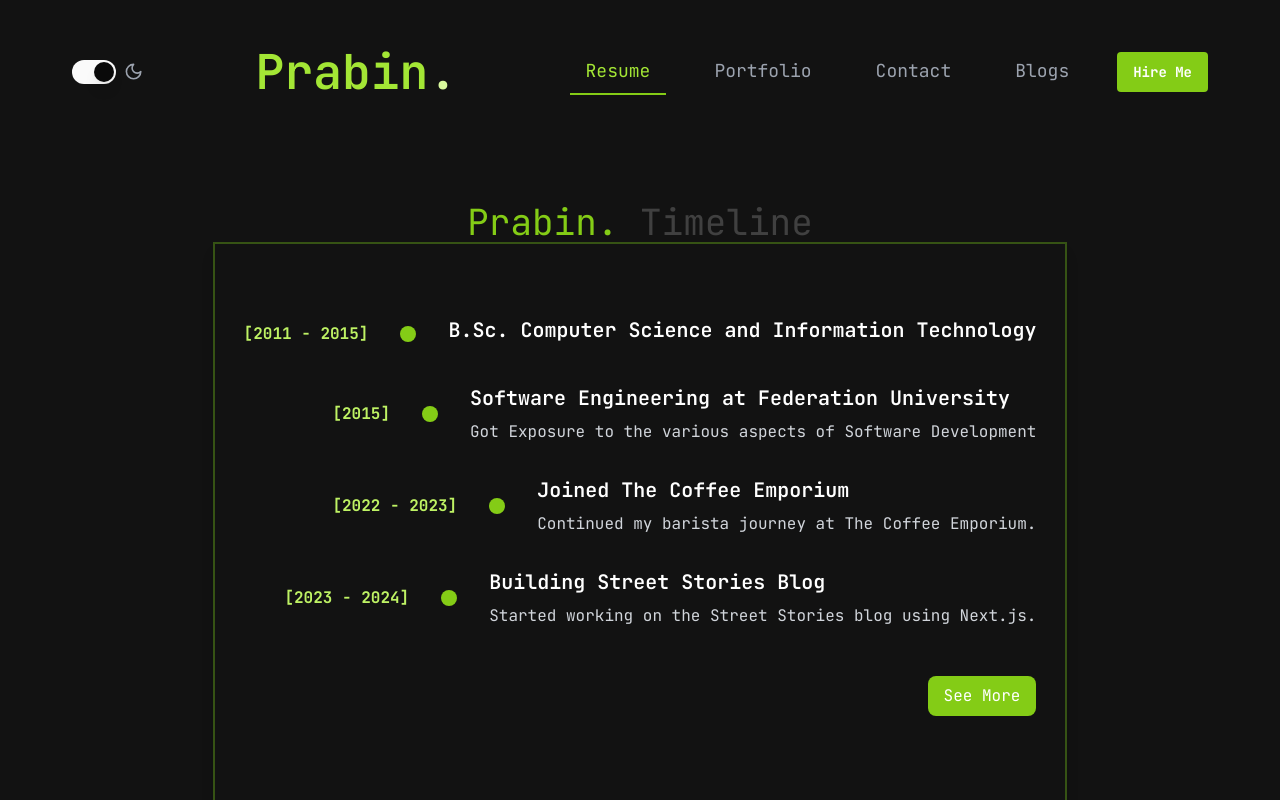
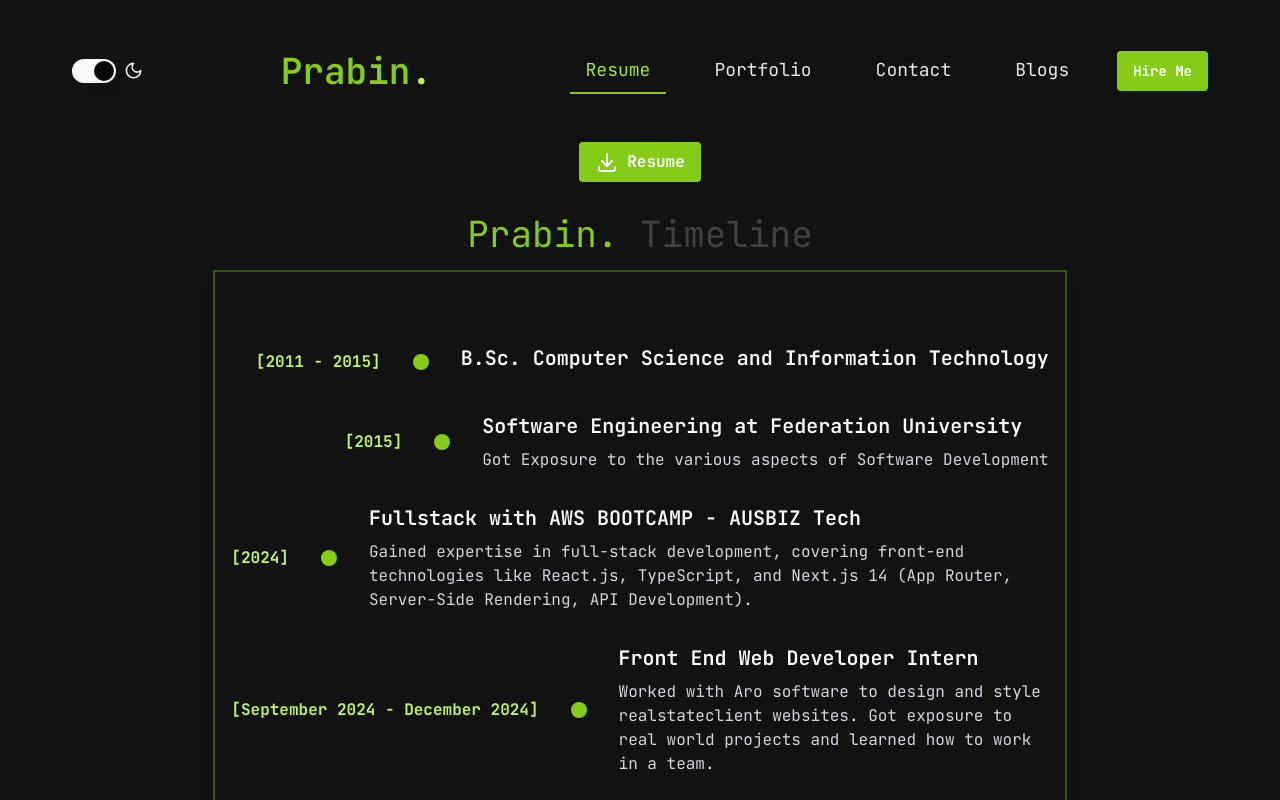
Before and after one commit to PrabinMhzn/next-portfolio, a Next.js app: page /resume in a window 1280 px wide. Shown: the top 800 px of the page. Built offline with nearby package versions, Linux system fonts and the light colour scheme.

Commit message:
refactor: update styles in Portfolio and Header components, rename shuffle function, and enhance Resume button functionality

```diff
--- a/app/portfolio/page.tsx
+++ b/app/portfolio/page.tsx
@@ -62,9 +62,7 @@ const Portfolio: React.FC = () => {
           animate={{ opacity: 1 }}
           transition={{ duration: 0.5 }}
         >
-          <p className="text-4xl font-bold inline border-b-4 border-lime-400">
-            Portfolio
-          </p>
+          <p className="text-4xl font-bold inline text-lime-400">Portfolio</p>
           <p className="py-4">Check out my works here</p>
         </motion.div>
         <div className="grid sm:grid-cols-2 md:grid-cols-3 gap-12 px-4 sm:px-0">
--- a/app/resume/page.tsx
+++ b/app/resume/page.tsx
@@ -1,10 +1,24 @@
+"use client";
+
 import Timeline from "@/components/Timeline";
-import React from "react";
+import { IconDownload } from "@tabler/icons-react";
+import React, { use } from "react";
 
 function Resume() {
+  const handleClick = () => {
+    window.open("/Resume.pdf", "_blank");
+  };
+
   return (
     <div className="flex flex-col items-center justify-center w-screen min-h-screen mb-8 ">
-      <h1 className="text-4xl text-lime-500">
+      <button
+        className="flex bg-lime-500 hover:bg-lime-700 text-white font-bold py-2 px-4 rounded mb-8 items-center space-x-2 hover:scale-110 duration-200"
+        onClick={handleClick}
+      >
+        <IconDownload className="text-white" />
+        <span>Resume </span>
+      </button>
+      <h1 className="text-4xl text-lime-500 mb-4">
         Prabin.<span className="text-neutral-700"> Timeline</span>
       </h1>
       <div className="border-2 border-lime-900 mx-8 flex flex-col shadow-lg w-2/3">
--- a/components/Header.tsx
+++ b/components/Header.tsx
@@ -27,13 +27,13 @@ const Header = () => {
   };
 
   return (
-    <header className="flex py-8 xl:py-12 text-gray-400 w-full ">
+    <header className="flex py-8 xl:py-12 text-neutral-200 w-full ">
       <div className="container mx-auto flex  justify-between items-center gap-8">
         <ModeToggle />
         <div>
           <Link href="/">
-            <h1 className=" text-4xl sm:text-5xl font-semibold text-lime-400 hover:scale-110 duration-500">
-              Prabin<span className="text-lime-200">.</span>
+            <h1 className=" text-3xl sm:text-4xl font-semibold text-lime-500 hover:scale-110 duration-500">
+              Prabin<span className="text-lime-300">.</span>
             </h1>
           </Link>
         </div>
--- a/components/ModeToggle.tsx
+++ b/components/ModeToggle.tsx
@@ -9,10 +9,10 @@ import { Switch } from "@/components/ui/switch";
 
 export function ModeToggle() {
   const { theme, setTheme } = useTheme();
-  const [isDarkMode, setIsDarkMode] = useState<boolean | undefined>(undefined);
+  const [isDarkMode, setIsDarkMode] = useState<boolean>(false);
 
   useEffect(() => {
-    if (theme) {
+    if (theme !== undefined) {
       setIsDarkMode(theme === "dark");
     }
   }, [theme]);
@@ -24,8 +24,15 @@ export function ModeToggle() {
   };
 
   if (isDarkMode === undefined) {
-    // Optionally render a loading state or nothing while determining the theme
-    return null;
+    // Render a loading state or apply a default theme while determining the theme
+    return (
+      <div className="flex items-center space-x-2">
+        <Switch id="theme-toggle" checked={false} disabled />
+        <Label htmlFor="theme-toggle">
+          <Sun className="h-[1.2rem] w-[1.2rem]" />
+        </Label>
+      </div>
+    );
   }
 
   return (
@@ -34,6 +41,7 @@ export function ModeToggle() {
         id="theme-toggle"
         checked={isDarkMode}
         onCheckedChange={handleToggle}
+        aria-label="Toggle dark mode"
       />
       <Label htmlFor="theme-toggle">
         {isDarkMode ? (
--- a/components/PortfolioCard.tsx
+++ b/components/PortfolioCard.tsx
@@ -24,7 +24,7 @@ const PortfolioCard: React.FC<PortfolioCardProps> = ({
   return (
     <div className="max-w-xs rounded-xl transform transition-transform duration-700 hover:scale-105 bg-white hover:shadow-lime-500 shadow-xl pb-4 ">
       <div
-        className="max-w-xs max-h-60 rounded-xl duration-500 bg-lime-600 p-8 shadow-black hover:shadow-xl hover:translate-x-3 hover:translate-y-3 hover:cursor-pointer"
+        className="max-w-xs max-h-60 rounded-xl duration-500 bg-neutral-400 p-8 shadow-black hover:shadow-xl hover:translate-x-3 hover:translate-y-3 hover:cursor-pointer"
         onClick={onClick}
       >
         <img
--- a/components/Skills.tsx
+++ b/components/Skills.tsx
@@ -57,7 +57,7 @@ const initialSkills = [
   },
 ];
 
-const shuffleArray = (array: any[]) => {
+const shuffleSkillsArray = (array: any[]) => {
   const newArray = [...array];
   for (let i = newArray.length - 1; i > 0; i--) {
     const j = Math.floor(Math.random() * (i + 1));
@@ -70,7 +70,7 @@ const Skills: React.FC = () => {
   const [skills, setSkills] = useState(initialSkills);
 
   const repositionSkills = () => {
-    setSkills(shuffleArray(skills));
+    setSkills(shuffleSkillsArray(skills));
   };
 
   return (
--- a/components/Socials.tsx
+++ b/components/Socials.tsx
@@ -8,7 +8,6 @@ import {
   IconDownload,
   IconMail,
 } from "@tabler/icons-react";
-import Image from "next/image";
 
 export function SocialFloatingDock() {
   const links = [
@@ -32,7 +31,7 @@ export function SocialFloatingDock() {
       icon: (
         <IconDownload className="h-full w-full text-neutral-500 dark:text-neutral-300" />
       ),
-      href: "/ResumeSD.pdf",
+      href: "/Resume.pdf",
     },
     {
       title: "Email",
@@ -40,13 +39,6 @@ export function SocialFloatingDock() {
         <IconMail className="h-full w-full text-neutral-500 dark:text-neutral-300" />
       ),
       href: "mailto:foo.gmail.com",
-    },
-    {
-      title: "Changelog",
-      icon: (
-        <IconExchange className="h-full w-full text-neutral-500 dark:text-neutral-300" />
-      ),
-      href: "#",
     },
 
     {
@@ -56,17 +48,10 @@ export function SocialFloatingDock() {
       ),
       href: "#",
     },
-    {
-      title: "GitHub",
-      icon: (
-        <IconBrandGithub className="h-full w-full text-neutral-500 dark:text-neutral-300" />
-      ),
-      href: "#",
-    },
   ];
   return (
-    <div className="flex justify-center h-[8rem] w-full mt-8">
-      <FloatingDock mobileClassName="translate-x-40" items={links} />
+    <div className="flex justify-center  w-full mt-8 sm:mt-4 ">
+      <FloatingDock mobileClassName="sm:translate-x-0" items={links} />
     </div>
   );
 }
--- a/components/ui/floating-dock.tsx
+++ b/components/ui/floating-dock.tsx
@@ -42,19 +42,19 @@ const FloatingDockMobile = ({
         {open && (
           <motion.div
             layoutId="nav"
-            className="absolute bottom-full mb-2 inset-x-0 flex flex-col gap-2"
+            className="absolute left-full ml-2 inset-y-0 flex flex-row gap-2"
           >
             {items.map((item, idx) => (
               <motion.div
                 key={item.title}
-                initial={{ opacity: 0, y: 10 }}
+                initial={{ opacity: 0, x: 10 }}
                 animate={{
                   opacity: 1,
-                  y: 0,
+                  x: 0,
                 }}
                 exit={{
                   opacity: 0,
-                  y: 10,
+                  x: 10,
                   transition: {
                     delay: idx * 0.05,
                   },
--- a/public/data/timeline.json
+++ b/public/data/timeline.json
@@ -10,33 +10,14 @@
     "description": "Got Exposure to the various aspects of Software Development"
   },
   {
-    "date": "[2022 - 2023]",
-    "title": "Joined The Coffee Emporium",
-    "description": "Continued my barista journey at The Coffee Emporium."
+    "date": "[2024]",
+    "title": "Fullstack with AWS BOOTCAMP - AUSBIZ Tech",
+    "description": "Gained expertise in full-stack development, covering front-end technologies like React.js, TypeScript, and Next.js 14 (App Router, Server-Side Rendering, API Development)."
   },
+
   {
-    "date": "[2023 - 2024]",
-    "title": "Building Street Stories Blog",
-    "description": "Started working on the Street Stories blog using Next.js."
-  },
-  {
-    "date": "[2011 - 2015]",
-    "title": "B.Sc. Computer Science and Information Technology",
-    "description": "Continued my barista journey at The Coffee Emporium."
-  },
-  {
-    "date": "[2016 - 2022]",
-    "title": "Started at Upper Crust",
-    "description": "Worked as a barista at Upper Crust, Brisbane Domestic Airport."
-  },
-  {
-    "date": "[2022 - 2023]",
-    "title": "Joined The Coffee Emporium",
-    "description": "Continued my barista journey at The Coffee Emporium."
-  },
-  {
-    "date": "[2023 - 2024]",
-    "title": "Building Street Stories Blog",
-    "description": "Started working on the Street Stories blog using Next.js."
+    "date": "[September 2024 - December 2024]",
+    "title": "Front End Web Developer Intern",
+    "description": "Worked with Aro software to design and style realstateclient websites. Got exposure to real world projects and learned how to work in a team."
   }
 ]
```
Also changed, not shown: 2 other files (tests, documents, lock files or other folders).
